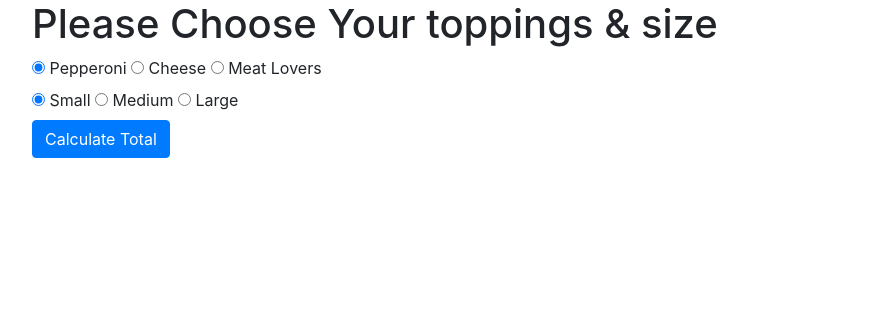
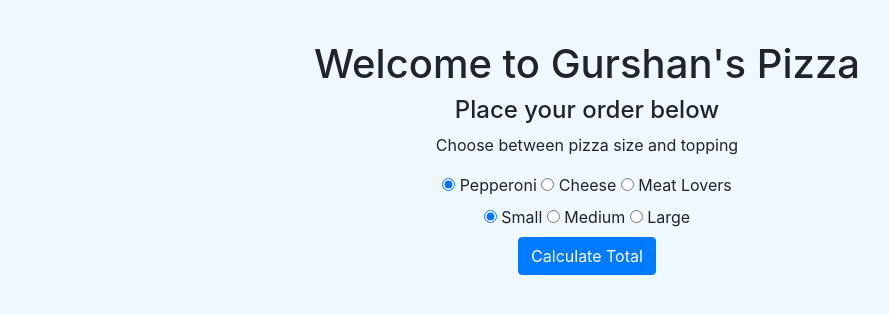
Before and after one commit to gurshankaile206/pizza2, a plain HTML site: page index.html in a window 1280 px wide. Shown: the whole page, without its empty margins (53-942 px from the left). Drawn offline with Linux system fonts and the light colour scheme.

Commit message:
add basic css

```diff
--- a/css/styles.css
+++ b/css/styles.css
@@ -0,0 +1,8 @@
+.container {
+  text-align: center;
+  margin-top: 40px;
+}
+
+body {
+  background-color: aliceblue;
+}
--- a/index.html
+++ b/index.html
@@ -9,7 +9,9 @@
 </head>
 <body>
 <div class="container">
-  <h1>Please Choose Your toppings & size</h1>
+  <h1>Welcome to Gurshan's Pizza</h1>
+  <h4>Place your order below</h4>
+  <p>Choose between pizza size and topping</p>
   <form id="pizzas">
     <div class="topping-group">
       <input type="radio" id="pizzaChoice1" name="pizzaChoice" value="pepperoni" checked>
```
